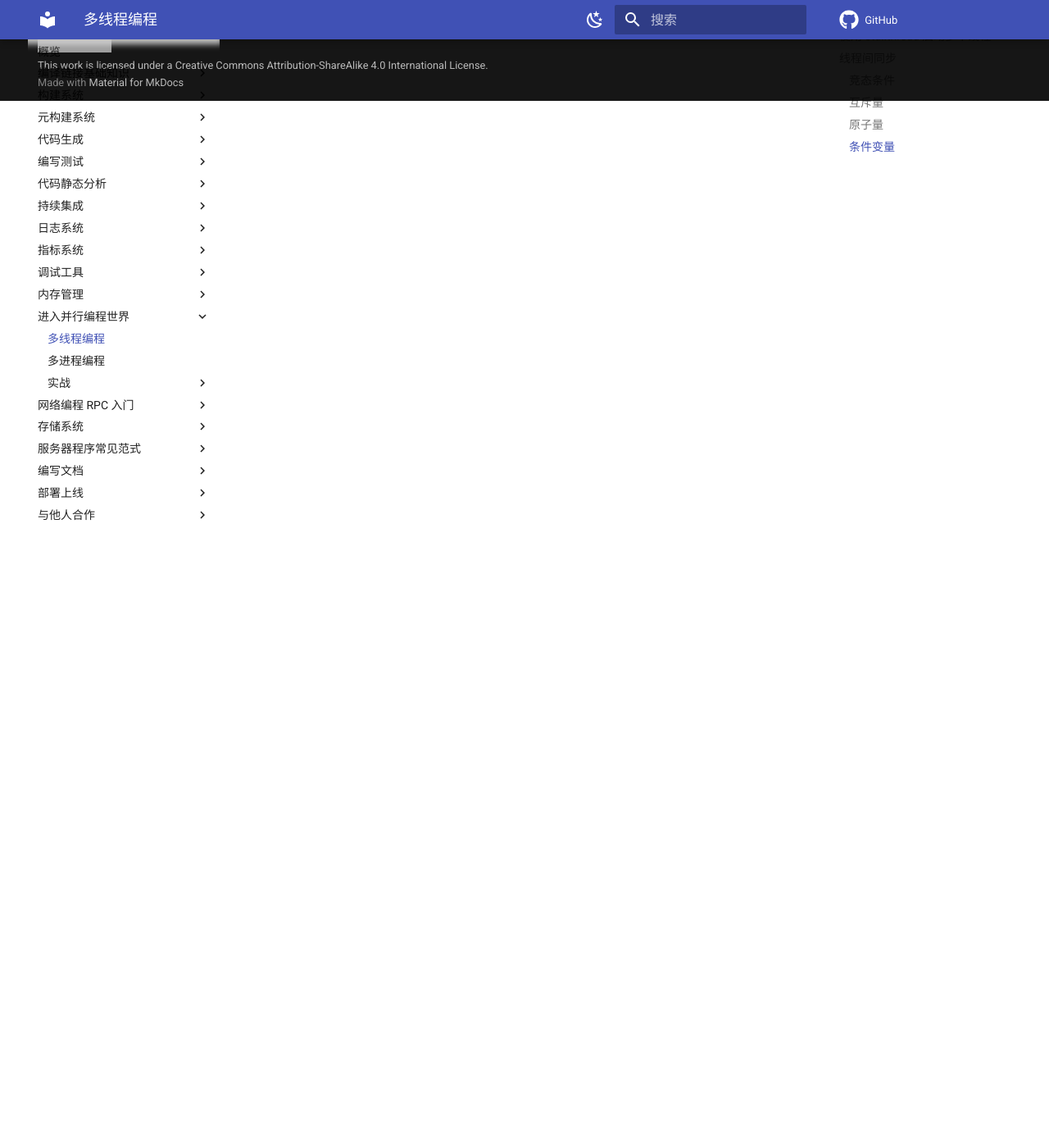
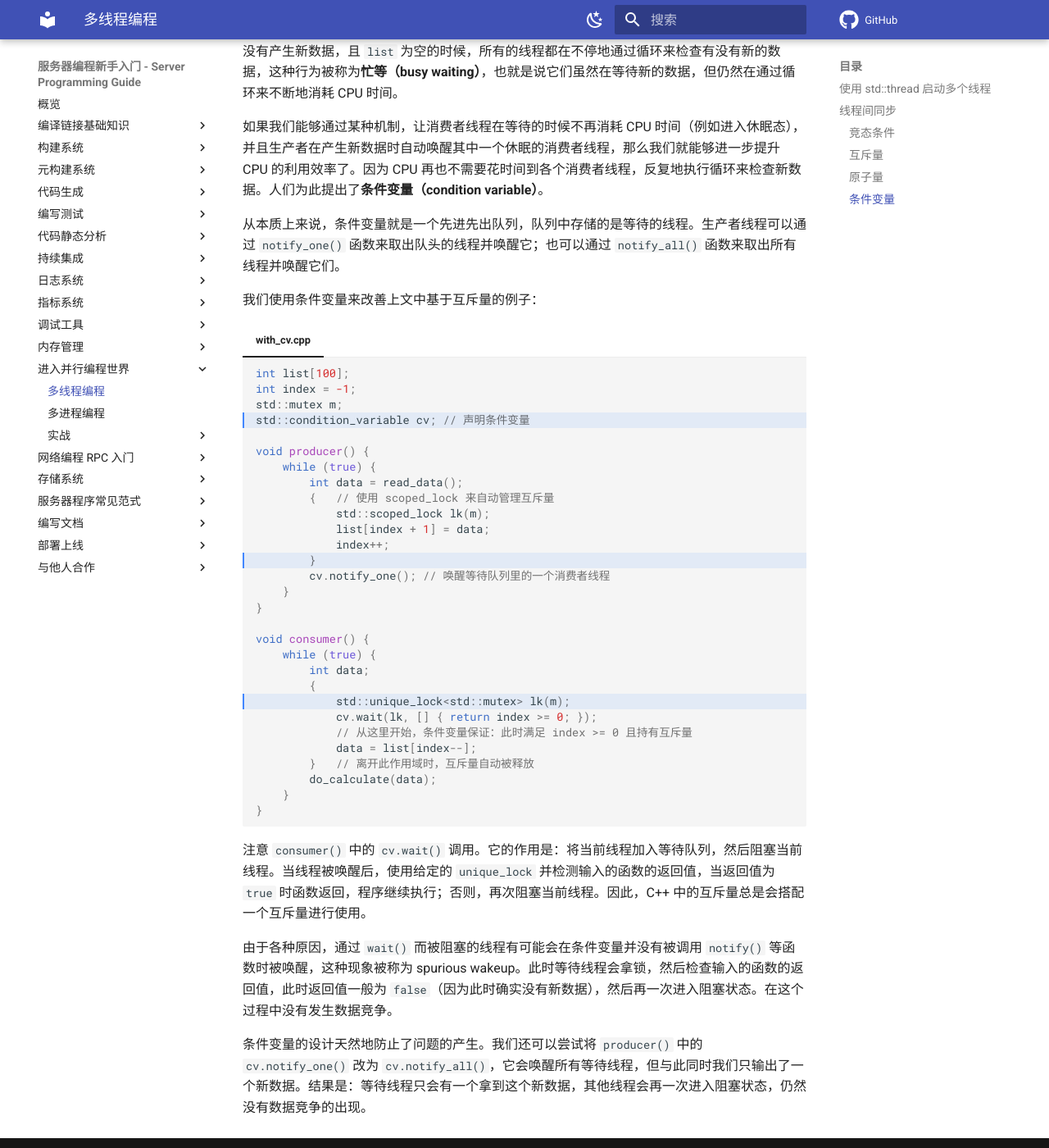
Before and after one commit to howardlau1999/server-programming-guide, an MkDocs documentation site: the page built from docs/parallel/multi-threading.md, in a window 1280 px wide and 1400 px high, scrolled down 7412 px. Shown: the whole window at 82% size. Built offline with MkDocs 1.6.1 and Material for MkDocs 9.7.7, drawn with Linux system fonts in a browser that asks for light colours; emoji names are drawn with the system emoji font; comment, search, counter and statistics services are not loaded; some of the changed text lies outside the part shown; grey boxes are pictures that could not be loaded.

Commit message:
condition variable for multi-threading

````diff
--- a/docs/parallel/multi-threading.md
+++ b/docs/parallel/multi-threading.md
@@ -272,9 +272,57 @@ terminate called without an active exception
 通过引入原子量，我们在多个并发线程对 `index` 的访问之间引入了对访问顺序的约束，避免了数据竞争的产生。经验表明，在很多场景下使用原子量的性能一般会好于使用互斥量的性能，不过这个问题非常复杂，也有很多相反的情况。它们的性能和程序代码的写法、编译器、操作系统、CPU 架构等因素都有关系，不过这些已经超出了本文的讨论范围，如果你i有兴趣可以自行查阅相关资料。
 
 ???+info
-    `compare_exchange_weak()` 是 C++ 11 STL 提供的 CAS（compare and set）操作的实现之一，另一个实现是 `compare_exchange_strong()`，二者的区别在于：前者一般会用在 `while` 循环里，因为此函数有可能会出现“假阴性”现象，也就是第一个参数的值和原子量的值明明一样，函数却返回了 `false`（但不会修改第一个参数的值）。之所以有这种现象是为了更好的性能考虑。后者则不会有这种现象，因此不需要用在循环里，但是相对应的性能就会差一些。
+    `compare_exchange_weak()` 是 C++ 11 STL 提供的 **CAS（compare and set）**操作的实现之一，另一个实现是 `compare_exchange_strong()`，二者的区别在于：前者一般会用在 `while` 循环里，因为此函数有可能会出现“假阴性”现象，也就是第一个参数的值和原子量的值明明一样，函数却返回了 `false`（但不会修改第一个参数的值）。之所以有这种现象是为了更好的性能考虑。后者则不会有这种现象，因此不需要用在循环里，但是相对应的性能就会差一些。
 
 ???+info
     原子量提供的这些函数都可以接收额外的 `memory_order` 参数，它是 C++ 提供给程序员来指示编译器对代码的重排程度的标识。在上面的例子里，我们其实可以使用 `memory_order_consume` 和 `memory_order_acquire` 来进一步提升原子量访问的性能。更多有关 Memory order 的话题已经超出了本文的讨论范围，相关资料可以查阅 [cppreference.com](http://www.cplusplus.com/reference/atomic/memory_order/)。
 
 ### 条件变量
+
+如果我们仔细思考前面两个例子，它们分别使用互斥量和原子量来防止数据竞争。但是在生产者还没有产生新数据，且 `list` 为空的时候，所有的线程都在不停地通过循环来检查有没有新的数据，这种行为被称为**忙等（busy waiting）**，也就是说它们虽然在等待新的数据，但仍然在通过循环来不断地消耗 CPU 时间。
+
+如果我们能够通过某种机制，让消费者线程在等待的时候不再消耗 CPU 时间（例如进入休眠态），并且生产者在产生新数据时自动唤醒其中一个休眠的消费者线程，那么我们就能够进一步提升 CPU 的利用效率了。因为 CPU 再也不需要花时间到各个消费者线程，反复地执行循环来检查新数据。人们为此提出了**条件变量（condition variable）**。
+
+从本质上来说，条件变量就是一个先进先出队列，队列中存储的是等待的线程。生产者线程可以通过 `notify_one()` 函数来取出队头的线程并唤醒它；也可以通过 `notify_all()` 函数来取出所有线程并唤醒它们。
+
+我们使用条件变量来改善上文中基于互斥量的例子：
+
+=== "with_cv.cpp"
+
+    ```cpp hl_lines="4 13 22"
+    int list[100];
+    int index = -1;
+    std::mutex m;
+    std::condition_variable cv; // 声明条件变量
+
+    void producer() {
+        while (true) {
+            int data = read_data();
+            {   // 使用 scoped_lock 来自动管理互斥量
+                std::scoped_lock lk(m);
+                list[index + 1] = data;
+                index++;
+            }
+            cv.notify_one(); // 唤醒等待队列里的一个消费者线程
+        }
+    }
+
+    void consumer() {
+        while (true) {
+            int data;
+            {
+                std::unique_lock<std::mutex> lk(m);
+                cv.wait(lk, [] { return index >= 0; });
+                // 从这里开始，条件变量保证：此时满足 index >= 0 且持有互斥量
+                data = list[index--];
+            }   // 离开此作用域时，互斥量自动被释放
+            do_calculate(data);
+        }
+    }
+    ```
+
+注意 `consumer()` 中的 `cv.wait()` 调用。它的作用是：将当前线程加入等待队列，然后阻塞当前线程。当线程被唤醒后，使用给定的 `unique_lock` 并检测输入的函数的返回值，当返回值为 `true` 时函数返回，程序继续执行；否则，再次阻塞当前线程。因此，C++ 中的互斥量总是会搭配一个互斥量进行使用。
+
+由于各种原因，通过 `wait()` 而被阻塞的线程有可能会在条件变量并没有被调用 `notify()` 等函数时被唤醒，这种现象被称为 spurious wakeup。此时等待线程会拿锁，然后检查输入的函数的返回值，此时返回值一般为 `false`（因为此时确实没有新数据），然后再一次进入阻塞状态。在这个过程中没有发生数据竞争。
+
+条件变量的设计天然地防止了问题的产生。我们还可以尝试将 `producer()` 中的 `cv.notify_one()` 改为 `cv.notify_all()`，它会唤醒所有等待线程，但与此同时我们只输出了一个新数据。结果是：等待线程只会有一个拿到这个新数据，其他线程会再一次进入阻塞状态，仍然没有数据竞争的出现。
````
